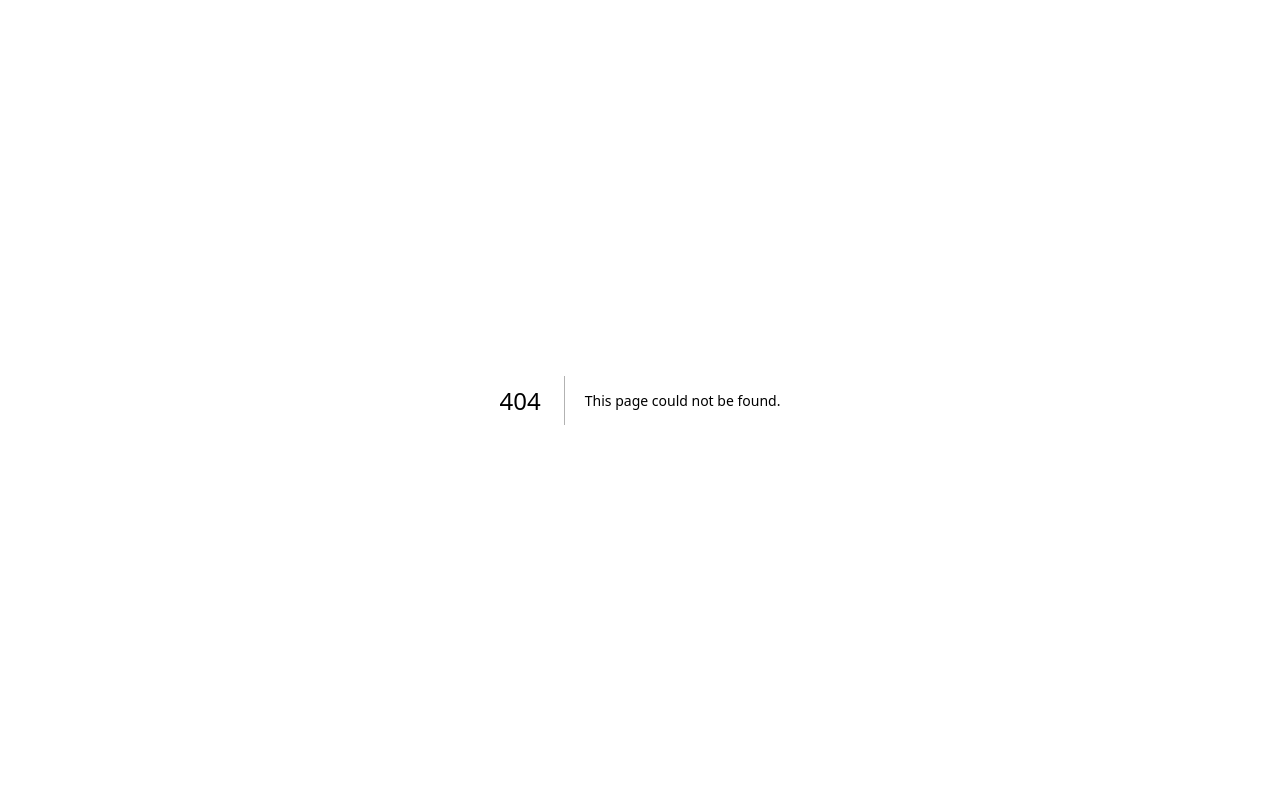
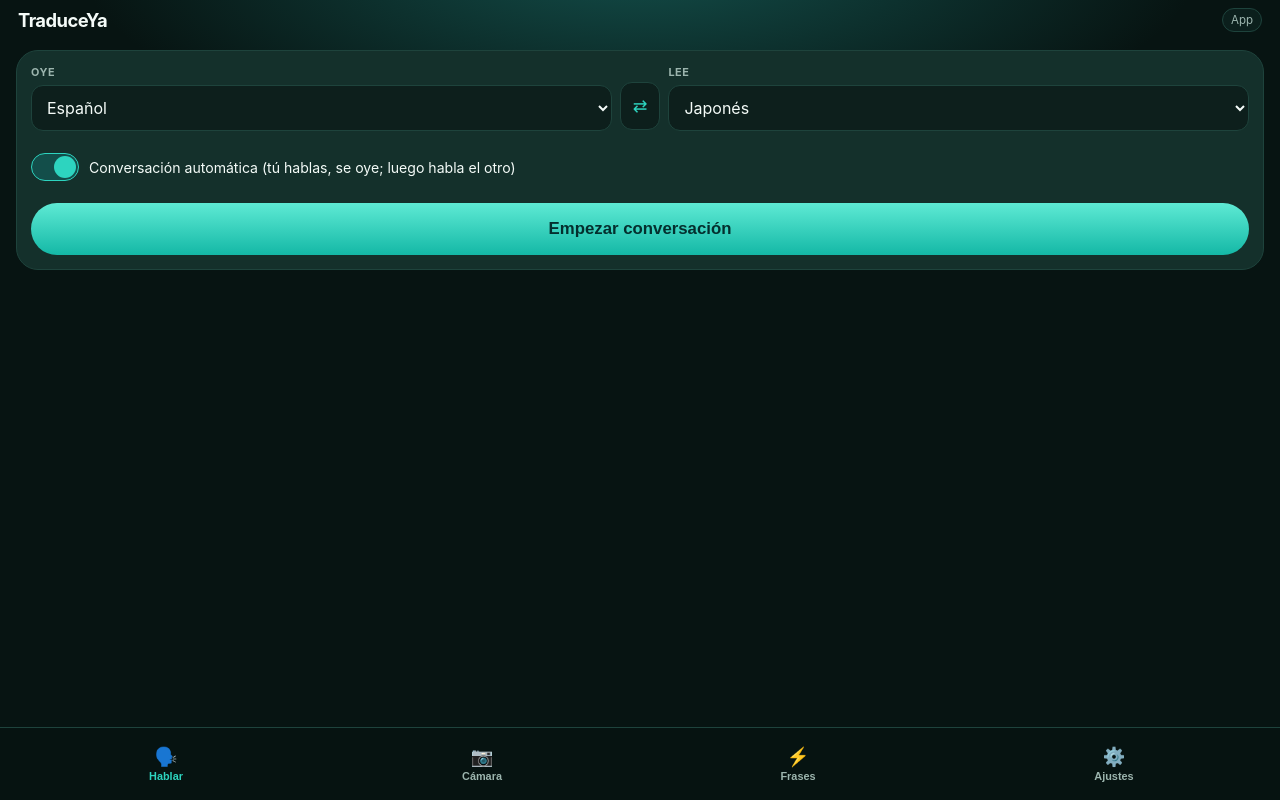
Before and after one commit to muecojulio/traduceya, a Next.js app: page / in a window 1280 px wide. Before the commit this address had no page. Built offline with nearby package versions, Linux system fonts and the light colour scheme.

Commit message:
Add main page UI with fixed dock

```diff
--- /dev/null
+++ b/app/page.js
@@ -0,0 +1,192 @@
+"use client";
+
+import { LANGS, PHRASES, TONES, phraseFor, spokenPart } from "../lib/phrases";
+import { useApp } from "./use-app";
+
+export default function Page() {
+  const a = useApp();
+  const qr = a.url
+    ? `https://api.qrserver.com/v1/create-qr-code/?size=220x220&data=${encodeURIComponent(a.url)}`
+    : "";
+  const langs = (
+    <div className="row">
+      <div>
+        <label className="small">Oye</label>
+        <select value={a.listenLang} onChange={(e) => a.setListenLang(e.target.value)}>
+          {LANGS.map((l) => (
+            <option key={l.id} value={l.id}>{l.name}</option>
+          ))}
+        </select>
+      </div>
+      <button type="button" className="arrow-btn" onClick={a.swapLangsNow}>⇄</button>
+      <div>
+        <label className="small">Lee</label>
+        <select value={a.targetLang} onChange={(e) => a.setTargetLang(e.target.value)}>
+          {LANGS.map((l) => (
+            <option key={l.id} value={l.id}>{l.name}</option>
+          ))}
+        </select>
+      </div>
+    </div>
+  );
+  const reader = a.translation ? (
+    <div className="reader"><p>{spokenPart(a.translation)}</p></div>
+  ) : null;
+  const tabs = [
+    ["voz", "🗣️", "Hablar"],
+    ["foto", "📷", "Cámara"],
+    ["frases", "⚡", "Frases"],
+    ["instalar", "⚙️", "Ajustes"],
+  ];
+  return (
+    <div className="shell">
+      <header className="topbar">
+        <h1>TraduceYa</h1>
+        <span>App</span>
+      </header>
+      <div className="content">
+        {a.tab === "voz" && (
+          <section className="panel">
+            {langs}
+            <label className="switch">
+              <input type="checkbox" checked={a.autoTalk} onChange={(e) => a.setAutoTalk(e.target.checked)} />
+              <span className="track" aria-hidden="true" />
+              Conversación automática (tú hablas, se oye; luego habla el otro)
+            </label>
+            <button className={`mic ${a.convo || a.listening ? "listening" : ""}`} onClick={a.toggleConvo}>
+              {a.convo ? "Parar" : "Empezar conversación"}
+            </button>
+            {a.heard && <p className="mini">{a.heard}</p>}
+            {reader}
+            {a.translation && (
+              <button className="primary" onClick={() => a.setWaiter(true)}>Mostrar al mesero</button>
+            )}
+          </section>
+        )}
+        {a.tab === "foto" && (
+          <section className="panel">
+            {langs}
+            <div className="viewfinder">
+              {a.camOn ? (
+                <video ref={a.videoRef} playsInline autoPlay muted />
+              ) : a.photo ? (
+                <img src={a.photo} alt="Captura" />
+              ) : (
+                <p>Apunta al menú o cartel</p>
+              )}
+            </div>
+            <div className="actions">
+              {!a.camOn ? (
+                <button className="primary" onClick={a.startCamera}>Abrir cámara</button>
+              ) : (
+                <button className="mic" onClick={a.snap}>Tomar foto</button>
+              )}
+            </div>
+            <div className="actions">
+              {a.camOn && <button className="ghost" onClick={a.stopCamera}>Cerrar</button>}
+              {a.camOn && (
+                <button className={`ghost ${a.torchOn ? "on" : ""}`} onClick={a.toggleTorch}>
+                  {a.torchOn ? "Linterna on" : "Linterna"}
+                </button>
+              )}
+              <button className="ghost" onClick={() => a.galRef.current?.click()}>Galería</button>
+            </div>
+            <input ref={a.galRef} className="hidden-file" type="file" accept="image/*" onChange={a.onGallery} />
+            {reader}
+            {a.translation && (
+              <button className="primary" onClick={() => a.setWaiter(true)}>Mostrar al mesero</button>
+            )}
+          </section>
+        )}
+        {a.tab === "frases" && (
+          <section className="panel">
+            {langs}
+            <div className="phrase-list">
+              {PHRASES.map((p) => {
+                const dest = phraseFor(p, a.targetLang);
+                const src = phraseFor(p, a.listenLang);
+                return (
+                  <button
+                    key={p.es}
+                    className="phrase"
+                    onClick={() => {
+                      a.setTranslation(dest);
+                      a.talk(dest, a.targetLang);
+                      a.setWaiter(true);
+                    }}
+                  >
+                    <strong>{src}</strong>
+                    <span>{dest}</span>
+                  </button>
+                );
+              })}
+            </div>
+          </section>
+        )}
+        {a.tab === "instalar" && (
+          <section className="panel">
+            <label className="small">Voz en español</label>
+            <div className="chips">
+              {[["mujer", "Mujer"], ["hombre", "Hombre"], ["auto", "Auto"]].map(([id, label]) => (
+                <button key={id} className={`chip ${a.voiceKind === id ? "active" : ""}`} onClick={() => a.setVoiceKind(id)}>
+                  {label}
+                </button>
+              ))}
+            </div>
+            <label className="small">Tono</label>
+            <div className="chips">
+              {TONES.map((t) => (
+                <button key={t.id} className={`chip ${a.tone === t.id ? "active" : ""}`} onClick={() => a.setTone(t.id)}>
+                  {t.name}
+                </button>
+              ))}
+            </div>
+            {a.esVoices.length > 0 && (
+              <>
+                <label className="small">Voz del celular</label>
+                <select value={a.voiceURI} onChange={(e) => a.setVoiceURI(e.target.value)}>
+                  <option value="">La que encaje con mujer/hombre</option>
+                  {a.esVoices.map((v) => (
+                    <option key={v.voiceURI} value={v.voiceURI}>{v.name} ({v.lang})</option>
+                  ))}
+                </select>
+              </>
+            )}
+            <button className="primary" onClick={() => a.talk("Hola, esta es mi voz en español.", "es-MX")}>
+              Probar voz
+            </button>
+            {a.canInstall && (
+              <button className="primary" onClick={a.installApp}>Descargar e instalar</button>
+            )}
+            {qr && <img className="qr" src={qr} alt="QR" />}
+            <p className="hint">{a.url}</p>
+            <p className="hint">Android/Windows: Ajustes → Descargar e instalar, o Chrome ⋮ Instalar app.</p>
+            <p className="hint">iPhone/iPad: Compartir → Añadir a pantalla de inicio.</p>
+            <a className="legal" href="/privacidad">Política de privacidad</a>
+          </section>
+        )}
+        <p className={`status ${a.error ? "error" : ""}`}>{a.error || a.status}</p>
+      </div>
+      <nav className="dock">
+        {tabs.map(([id, icon, label]) => (
+          <button
+            key={id}
+            type="button"
+            className={a.tab === id ? "active" : ""}
+            aria-current={a.tab === id ? "page" : undefined}
+            onClick={() => a.goTab(id)}
+          >
+            <b>{icon}</b>
+            {label}
+          </button>
+        ))}
+      </nav>
+      {a.waiter && (
+        <button className="waiter" onClick={() => a.setWaiter(false)}>
+          <small>Toca para cerrar</small>
+          <p>{spokenPart(a.translation) || "…"}</p>
+        </button>
+      )}
+    </div>
+  );
+}
```
